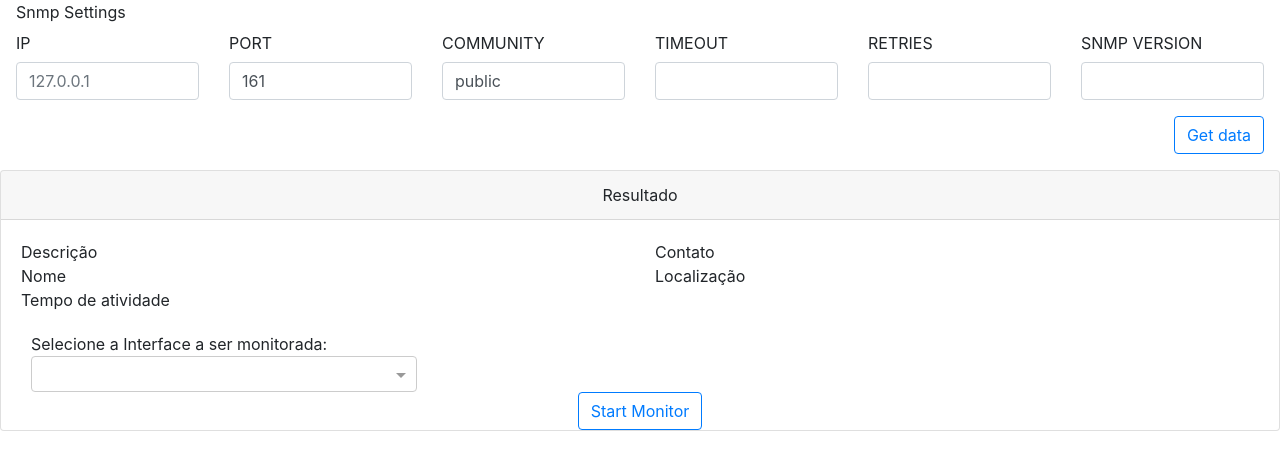
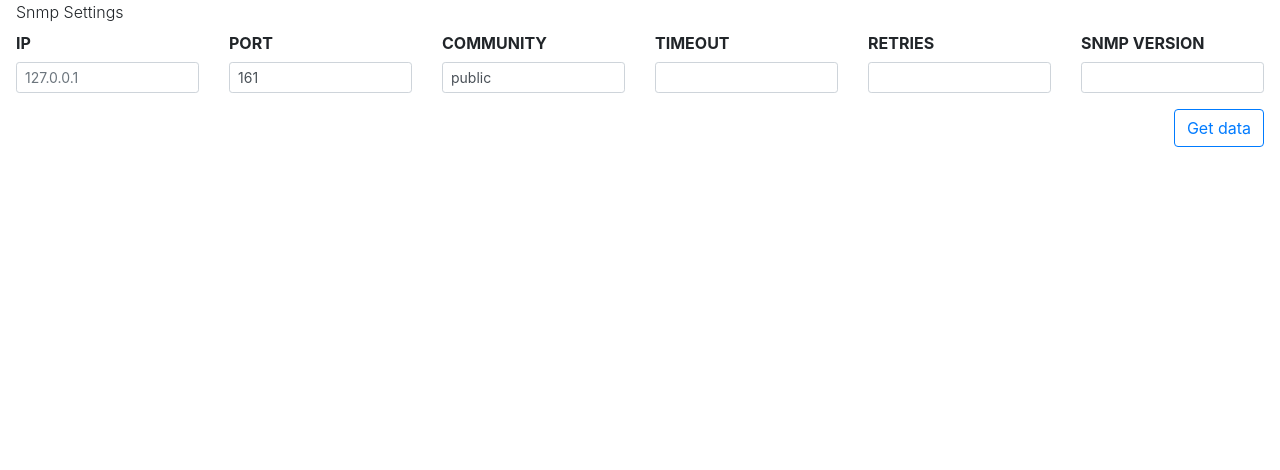
Before and after one commit to lcsFloriani/FerramentaSnmp, an Angular app in the folder client/: page /snmp in a window 1280 px wide. Shown: the top 470 px of the page. Built offline with nearby package versions, Linux system fonts and the light colour scheme.

Commit message:
Adicionado interface-details

```diff
--- /dev/null
+++ b/client/src/app/SnmpTool/InterfaceDetails/interface-details.component.html
@@ -0,0 +1,61 @@
+<div *ngIf="interface" class="card text-center">
+    <div class="card-header text-center">
+        Detalhes da interface
+    </div>
+    <div class="card-body col-sm-12 text-justify">
+        <div class="row">
+            <div class="col-sm-4">
+                <div>
+                    <span>Index</span>
+                </div>
+                <div class="truncate ml-3">
+                    <span title="{{ interface?.Index }}" class="font-weight-light">
+                        {{ interface?.index }}</span>
+                </div>
+            </div>
+            <div class="col-sm-4">
+                <div>
+                    <span>Descrição</span>
+                </div>
+                <div class="truncate">
+                    <span title="{{ interface?.description }}" class="font-weight-light">
+                        {{ interface?.description }}</span>
+                </div>
+            </div>
+            <div class="col-sm-4">
+                <div>
+                    <span>Tipo</span>
+                </div>
+                <div class="truncate">
+                    <span title="{{ interface?.type }}" class="font-weight-light"> {{ interface?.type }}</span>
+                </div>
+            </div>
+            <div class="col-sm-4">
+                <div>
+                    <span>Velocidade</span>
+                </div>
+                <div class="truncate ml-3">
+                    <span title="{{ interface?.speed }}" class="font-weight-light"> {{ interface?.speed }}</span>
+                </div>
+            </div>
+            <div class="col-sm-4">
+                <div>
+                    <span>Admin Status</span>
+                </div>
+                <div class="truncate">
+                    <span title="{{ interface?.adminStatus }}" class="font-weight-light">
+                        {{ interface?.adminStatus }}</span>
+                </div>
+            </div>
+            <div class="col-sm-4">
+                <div>
+                    <span>Status de operação</span>
+                </div>
+                <div class="truncate">
+                    <span title="{{ interface?.operationalStatus }}" class="font-weight-light">
+                        {{ interface?.operationalStatus }}</span>
+                </div>
+            </div>
+        </div>
+    </div>
+</div>
--- a/client/src/app/SnmpTool/SnmpManager/snmpManager.component.html
+++ b/client/src/app/SnmpTool/SnmpManager/snmpManager.component.html
@@ -4,44 +4,44 @@
       <div class="col-sm-12">
         <div class="row">
           <div class="col-sm-12">
-            <span class="title">Snmp Settings</span>
+            <span class="font-weight-light">Snmp Settings</span>
           </div>
           <div class="col-sm-2">
             <div class="form-group">
-              <label class="col-form-label" for="ip">IP</label>
-              <input type="text" class="form-control" name="ip" id="ip" formControlName="ip" placeholder="127.0.0.1">
+              <label class="col-form-label font-weight-bold" for="ip">IP</label>
+              <input type="text" class="form-control form-control-sm" name="ip" id="ip" formControlName="ip" placeholder="127.0.0.1">
             </div>
           </div>
           <div class="col-sm-2">
             <div class="form-group">
-              <label class="col-form-label" for="port">PORT</label>
-              <input type="text" class="form-control" name="port" id="port" formControlName="port" placeholder="161"
+              <label class="col-form-label font-weight-bold" for="port">PORT</label>
+              <input type="text" class="form-control form-control-sm" name="port" id="port" formControlName="port" placeholder="161"
                 value="161">
             </div>
           </div>
           <div class="col-sm-2">
             <div class="form-group">
-              <label class="col-form-label" for="community">COMMUNITY</label>
-              <input type="text" class="form-control" name="community" id="community" formControlName="community"
+              <label class="col-form-label font-weight-bold" for="community">COMMUNITY</label>
+              <input type="text" class="form-control form-control-sm" name="community" id="community" formControlName="community"
                 placeholder="public">
             </div>
           </div>
           <div class="col-sm-2">
             <div class="form-group">
-              <label class="col-form-label" for="timeout">TIMEOUT</label>
-              <input type="text" class="form-control" name="timeout" id="timeout" formControlName="timeout">
+              <label class="col-form-label font-weight-bold" for="timeout">TIMEOUT</label>
+              <input type="text" class="form-control form-control-sm" name="timeout" id="timeout" formControlName="timeout">
             </div>
           </div>
           <div class="col-sm-2">
             <div class="form-group">
-              <label class="col-form-label" for="retries">RETRIES</label>
-              <input type="text" class="form-control" name="retries" id="retries" formControlName="retries">
+              <label class="col-form-label font-weight-bold" for="retries">RETRIES</label>
+              <input type="text" class="form-control form-control-sm" name="retries" id="retries" formControlName="retries">
             </div>
           </div>
           <div class="col-sm-2">
             <div class="form-group">
-              <label class="col-form-label" for="version">SNMP VERSION</label>
-              <input type="text" class="form-control" name="version" id="version" formControlName="snmpVersion">
+              <label class="col-form-label font-weight-bold" for="version">SNMP VERSION</label>
+              <input type="text" class="form-control form-control-sm" name="version" id="version" formControlName="snmpVersion">
             </div>
           </div>
           <div class="col-sm-12">
@@ -56,7 +56,7 @@
     </div>
   </form>
 </div>
-<div *ngIf="true" class="card text-center">
+<div *ngIf="equipment" class="card text-center">
   <div class="card-header text-center">
     Resultado
   </div>
@@ -128,4 +128,4 @@
     </div>
   </div>
 </div>
-{{ interface | json }}
+<interface-details [interface]="interface"></interface-details>
--- a/client/src/app/SnmpTool/snmpTool.module.ts
+++ b/client/src/app/SnmpTool/snmpTool.module.ts
@@ -7,11 +7,12 @@ import { SnmpToolRoutingModule } from './snmpTool-routing.module';
 import { SnmpToolComponent } from './snmpTool.component';
 import { SnmpService } from './shared/snmp.service';
 import { NgSelectModule } from '@ng-select/ng-select';
+import { InterfaceDetailsComponent } from './InterfaceDetails/interface-details.component';
 @NgModule({
-    exports: [ SnmpManagerComponent, SnmpToolComponent ],
+    exports: [ SnmpManagerComponent, SnmpToolComponent, InterfaceDetailsComponent ],
     providers: [ SnmpService ],
     imports: [ CommonModule, SnmpToolRoutingModule, ReactiveFormsModule, FormsModule, NgSelectModule ],
-    declarations: [ SnmpManagerComponent, SnmpToolComponent ],
+    declarations: [ SnmpManagerComponent, SnmpToolComponent, InterfaceDetailsComponent ],
 })
 
 export class SnmpToolModule { }
```
Also changed, not shown: client/src/app/SnmpTool/InterfaceDetails/interface-details.component.ts (added, +11 -0 lines).
